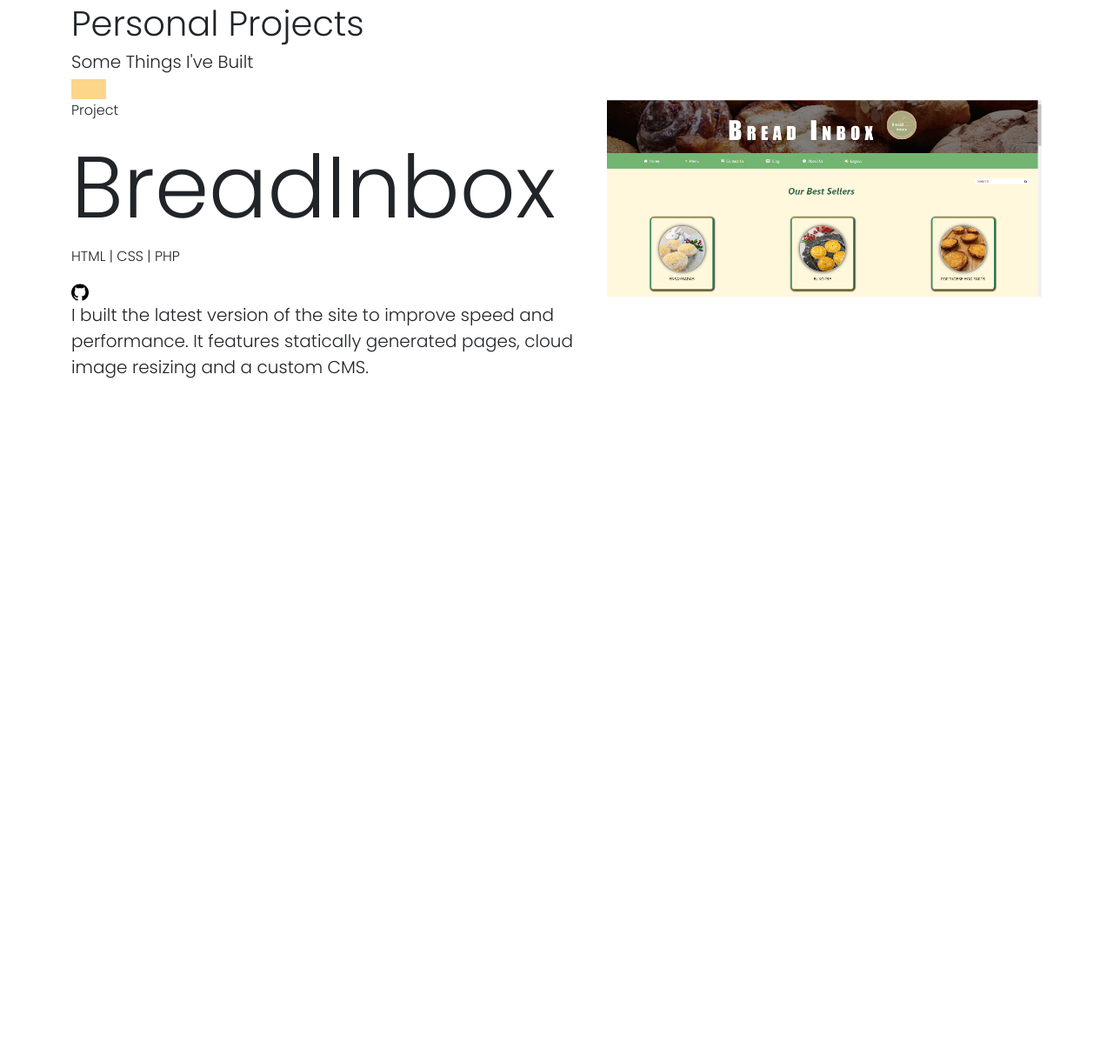
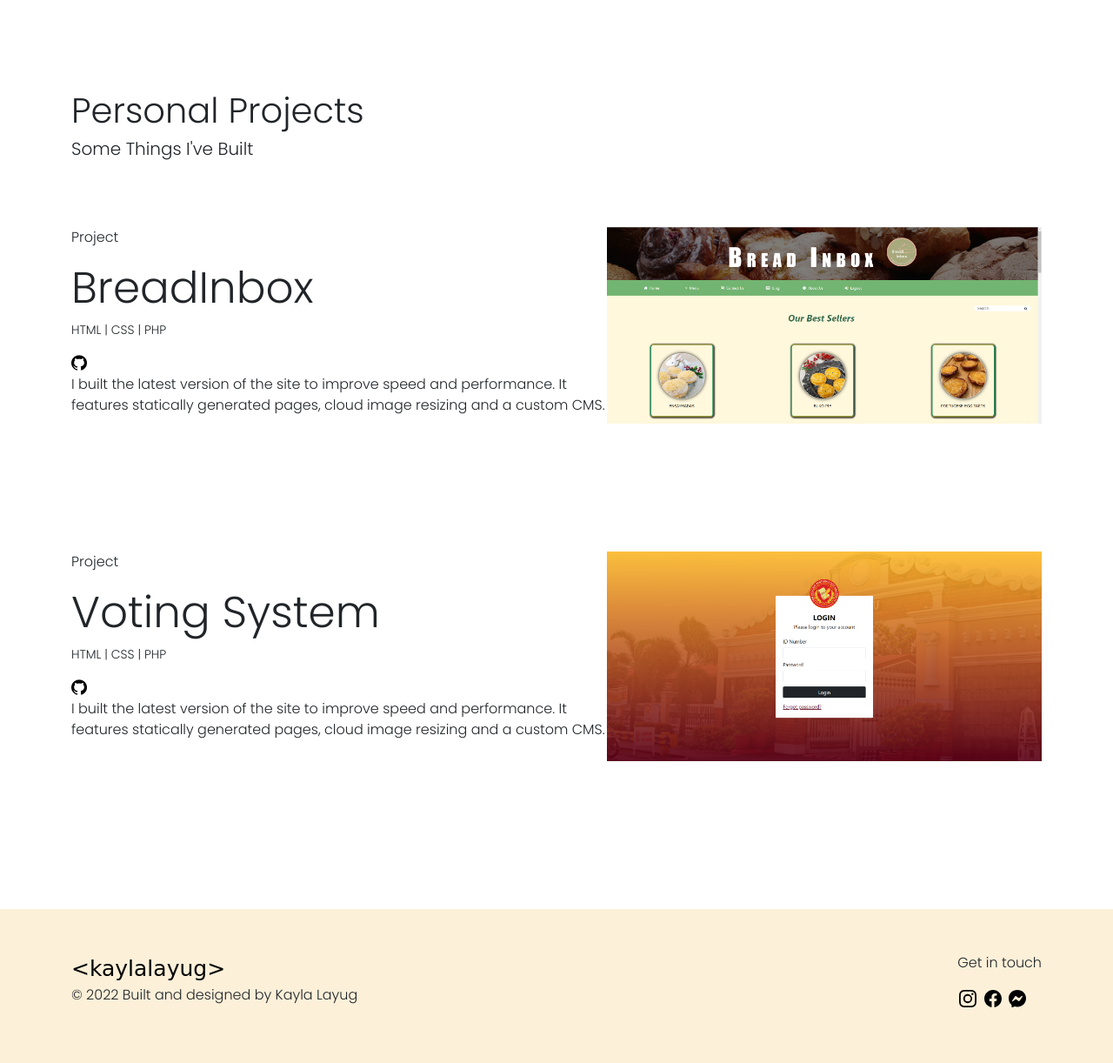
Before and after one commit to kyllyg/kaylalayug, a PHP site: page /project.php in a window 1280 px wide. Shown: the part 62-1284 px from the top of the page at 87% size. Before the commit the page ends 497 px from the top, so only its background shows below. Run offline with PHP 8.4, Linux system fonts and the light colour scheme; some libraries are stand-ins or nearby versions; some web fonts are replaced.

Commit message:
Edited font-sizes and add footer

```diff
--- a/components/project/project.inc.php
+++ b/components/project/project.inc.php
@@ -1,9 +1,11 @@
-<section class="project">
+<section class="section-project">
   <div class="container">
     <h1>Personal Projects</h1>
     <div class="project-content">
       <h5>Some Things I've Built</h5>
-      <span class="line"></span>
+      <!-- <span class="line"></span> -->
+      <div class="project-list">
+        <div class="project-item">
           <div class="project-content-wrapper d-flex flex-row">
             <div class="project-content-holder">
               <p>Project</p>
@@ -23,5 +25,27 @@
             </div>
           </div>
         </div>
+        <div class="project-item">
+          <div class="project-content-wrapper d-flex flex-row">
+            <div class="project-content-holder">
+              <p>Project</p>
+              <h4 class="title">Voting System</h4>
+              <p class="title-description">
+                HTML | CSS | PHP
+              </p>
+              <img class="img-github" src="./img/github.png" alt="">
+              <p class="description">
+              I built the latest version of the site to improve speed and performance. It features statically generated pages, cloud image resizing and a custom CMS.
+              </p>
+            </div>
+            <div class="project-content-holder">
+              <div class="img-holder">
+                <img class="img-project" src="./img/votingSystem.png" alt="">
+              </div>
+            </div>
+          </div>
+        </div>
+      </div>
+    </div>
   </div>
 </section>
--- a/css/style.css
+++ b/css/style.css
@@ -173,10 +173,30 @@ span {
 
 
 /* Project */
+.section-project {
+    padding: 100px 0;
+}
+
+.project-item {
+    padding: 70px 0;
+}
+
+.project-item .title {
+    font-size: 50px;
+}
+
+.project-item .title-description {
+    font-size: 14px;
+}
+
+.project-item .description {
+    font-size: 16px;
+}
 
 .img-github {
-    width: 20px;
+    width: 18px;
     height: auto;
+    margin-bottom: 3px;
 }
 
 .img-project {
--- a/project.php
+++ b/project.php
@@ -1,3 +1,4 @@
 <?php require('./components/home/head.inc.php'); ?>
 <?php require('./components/home/header.inc.php'); ?>
 <?php require('./components/project/project.inc.php'); ?>
+<?php require('./components/home/footer.inc.php'); ?>
```
Also changed, not shown: img/votingSystem.PNG (added). Lines whose indentation alone changed are shown as unchanged.
